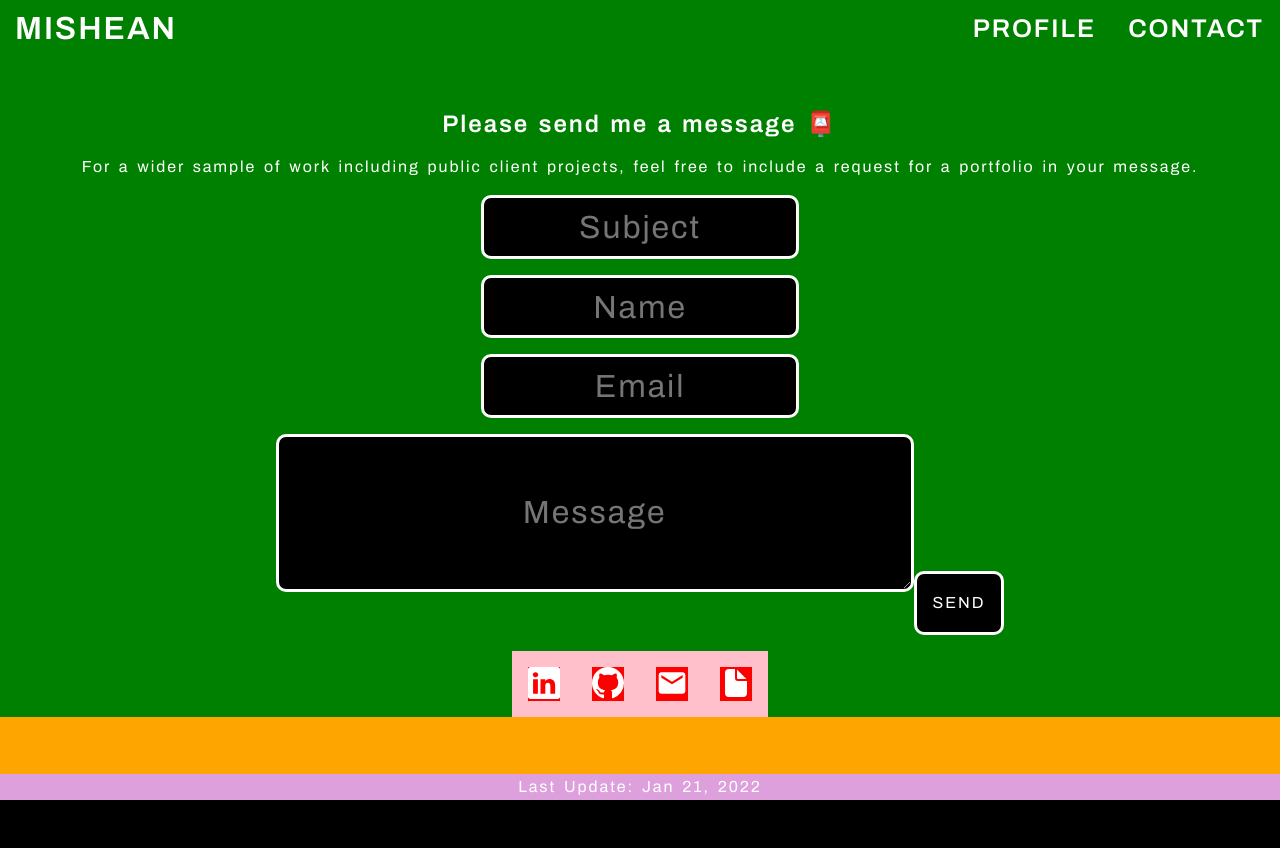
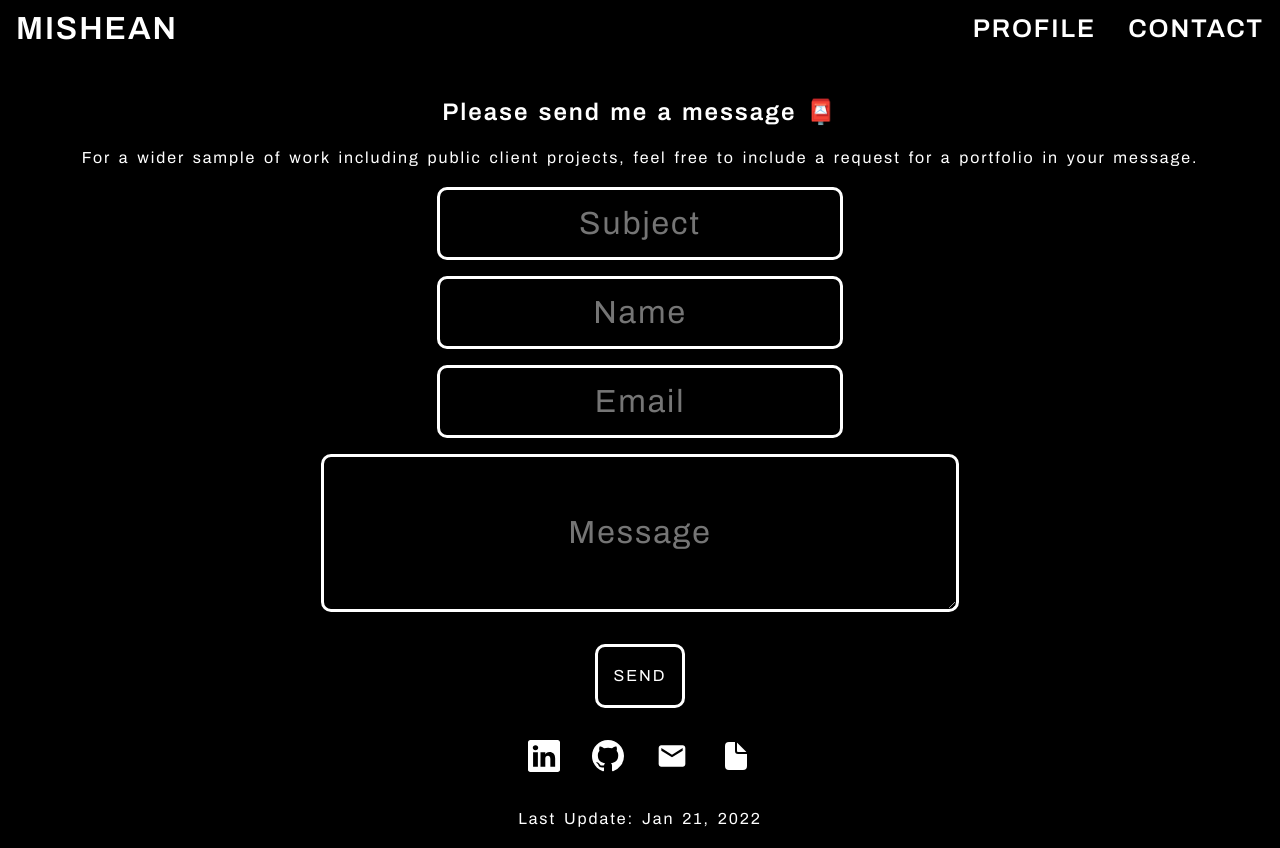
Before and after one commit to mishean/portfolio, a React (Create React App) app: page /contact in a window 1280 px wide. Before the commit the page ends 800 px from the top, so only its background shows below. Built offline with nearby package versions, Linux system fonts and the light colour scheme.

Commit message:
fixed issue with send button

```diff
--- a/src/Contact.css
+++ b/src/Contact.css
@@ -2,29 +2,27 @@
 .outtermost {
     display: flex;
     flex-direction: column;
+    min-height: 100vh;
     justify-items: space-between;
-    min-height: 100vh;
+    background-color: black;
     color: white;
-    background-color: orange;
-
+    align-items: stretch;
 }
 
+
 .contact-body {
-    padding-top: 5rem;
-    background-color: green;
-    display: flex;
+       padding-top: 5rem;
+}
+
+form {
+    text-align: center;
     flex-direction: column;
     display: flex;
     justify-content: center;
     align-items: center;
-    width: 100%;
-    background-position: center;
 }
 
 
-form {
-    text-align: center;
-}
 
 h2 {
     text-align: center;
@@ -37,17 +35,19 @@ p {
 .media-link {
     display: flex;
     flex-direction: row ;
+    justify-content: center;
+    align-items: center;
     padding: 0px;
     margin: 0;
-    background-color: pink;
 }
+
 
 .link {
     margin: 1rem;
     color: white;
     font-size: 2rem;
     transition: 0.3s ease-in-out;
-    background-color: red;
+
 }
 
 .link:hover {
--- a/src/Footer.css
+++ b/src/Footer.css
@@ -9,7 +9,10 @@
     font-family: 'Archivo',
         sans-serif;
     color: white;
-    background-color: plum;
+    padding: 1rem;
+    position: bottom;
+    flex-shrink: 0;
+
 }
 
 .orange p {
--- a/src/Header.css
+++ b/src/Header.css
@@ -39,5 +39,5 @@
      color: white;
      text-decoration: none;
      font-size: 2rem;
-     padding: 10px 15px;
+     padding: 1rem;
 }
--- a/src/Intro.css
+++ b/src/Intro.css
@@ -20,7 +20,8 @@
     flex-direction: column;
     justify-content: center;
     align-items: center;
-
+    margin: 0;
+    margin-bottom: 1rem;
 }
 
 ul {
@@ -28,7 +29,7 @@ ul {
     text-align: center;
 }
 
-h2 {
+.title {
     margin-top: 2rem;
     margin-bottom: 1rem;
 }
--- a/src/Intro.jsx
+++ b/src/Intro.jsx
@@ -14,7 +14,7 @@ export default function Intro() {
             <div className='image'>
             <Image/>
             </div>
-            <h2>
+            <h2 className='title'>
                 Services
             </h2>
             <ul>
@@ -25,7 +25,7 @@ export default function Intro() {
                 <li>Branding / Visual Identity</li>
                 <li>Custom Shopify Theme</li>
             </ul>
-            <h2>Tools</h2>
+            <h2 className='title'>Tools</h2>
             <ul>
                 <li>
                     HTML
--- a/src/contact.jsx
+++ b/src/contact.jsx
@@ -86,7 +86,9 @@ export const ContactUs = () => {
 
       </div>
     </div>
+
       <Footer/>
+
     </div>
   );
 };
--- a/src/form.css
+++ b/src/form.css
@@ -7,13 +7,13 @@ input[type=text], input[type=email]{
     border-radius: 10px;
     border-style: solid;
     border-color: white;
-    font-size: 1.5rem;
+    font-size: 2rem;
     border-width: medium;
 }
 
 input[type=submit] {
     padding: 1rem;
-    margin-top: 0;
+    margin: 1rem;
     margin-bottom: 1rem;
     border-color: white;
     border-style: solid;
@@ -51,14 +51,18 @@ textarea {
      padding: 1rem;
 }
 
-input::placeholder,
-textarea::placeholder {
+input::-webkit-input-placeholder {
     font-family: 'Archivo',
     sans-serif;
     font-size: 2rem;
     text-align: center;
-    position: absolute;
-    top: 50%;
-    transform: translate(-50%, -50%);
-    left: 50%;
+    line-height: 2rem;
 }
+
+textarea::-webkit-input-placeholder {
+        font-family: 'Archivo',
+        sans-serif;
+        font-size: 2rem;
+        text-align: center;
+        line-height: 120px;
+        }
```
Lines whose indentation alone changed are shown as unchanged.
